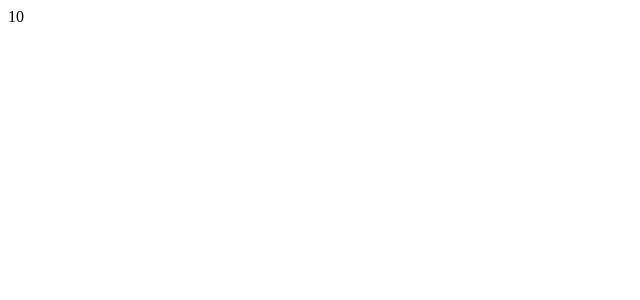
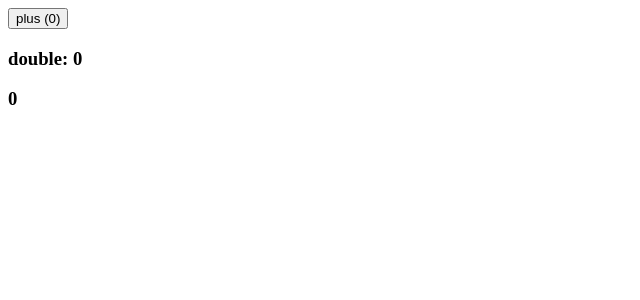
Before and after one commit to wangkaiwd/react-project, a React app: page / in a window 1280 px wide. Shown: the top 300 px of the page, without its empty margins (0-640 px from the left). Built offline with nearby package versions, Linux system fonts and the light colour scheme.

Commit message:
feat: useMemo 和 useCallback

```diff
--- a/src/App.jsx
+++ b/src/App.jsx
@@ -1,4 +1,4 @@
-import React, { lazy, Suspense, Component, createContext } from 'react';
+import React, { createContext, lazy, Suspense, useState, useCallback } from 'react';
 // import ContextDemo from './ContextDemo';
 // 使用import()动态引入组件是一个很好的利用webpack代码分割功能的方式，
 // 这里我们也可以在引入路径前使用magic comment来为webpack传递一些信息从而实现类似于
@@ -8,49 +8,77 @@ import React, { lazy, Suspense, Component, createContext } from 'react';
 // const UseStateDemo = lazy(() => import(/*webpackChunkName: "UseState"*/'./UseStateDemo'));
 const UseEffectDemo = lazy(() => import(/*webpackChunkName: "UseEffect"*/ './UseEffectDemo'));
 const UseContextDemo = lazy(() => import(/*webpackChunkName: "UseContext"*/ './UseContextDemo'));
+const UseMemoDemo = lazy(() => import(/*webpackChunkName: "UseContext"*/ './UseMemoDemo'));
 
 export const CountContext = createContext(0);
 
-class App extends Component {
-  state = {
-    hasError: false,
-    count: 10
-  };
-  // 如果一个class组件中定义了static getDerivedStateFromError或者componentDidCatch
-  // 这2个生命周期中的任意一个(或2个)时，那么它就变成一个错误边界。
-
-  // 此生命周期会在后代组件抛出错误后被调用，它将抛出的错误作为参数，并返回一个值以更新state
-  static getDerivedStateFromError (error) {
-    return { hasError: true };
-  }
-
-  // 此生命周期在后代组件抛出错误后被调用。它接收2个参数：error:抛出的错误，errorInfo:一个包含componentStack属性的对象(抛出错误组件的信息)
-  // componentDidCatch (error, errorInfo) {
-  //   console.log(error, errorInfo);
-  //   this.setState({ hasError: true });
+// class App extends Component {
+//   state = {
+//     hasError: false,
+//     count: 10
+//   };
+//   // 如果一个class组件中定义了static getDerivedStateFromError或者componentDidCatch
+//   // 这2个生命周期中的任意一个(或2个)时，那么它就变成一个错误边界。
+//
+//   // 此生命周期会在后代组件抛出错误后被调用，它将抛出的错误作为参数，并返回一个值以更新state
+//   static getDerivedStateFromError (error) {
+//     return { hasError: true };
+//   }
+//
+//   // 此生命周期在后代组件抛出错误后被调用。它接收2个参数：error:抛出的错误，errorInfo:一个包含componentStack属性的对象(抛出错误组件的信息)
+//   // componentDidCatch (error, errorInfo) {
+//   //   console.log(error, errorInfo);
+//   //   this.setState({ hasError: true });
+//   // }
+//
+//   render () {
+//     const { hasError, count } = this.state;
+//     if (hasError) {
+//       return (
+//         <h2>出错了</h2>
+//       );
+//     }
+//     return (
+//       <div className="App">
+//         <button onClick={() => this.setState({ count: count + 1 })}>plus({count})</button>
+//         {/*<CountContext.Provider value={count}>*/}
+//         <Suspense fallback={<div>loading...</div>}>
+//           {/*<ContextDemo/>*/}
+//           {/*<MemoDemo/>*/}
+//           {/*<UseStateDemo/>*/}
+//           {/*<UseEffectDemo/>*/}
+//           {/*<UseContextDemo/>*/}
+//           <UseMemoDemo/>
+//         </Suspense>
+//         {/*</CountContext.Provider>*/}
+//       </div>
+//     );
+//   }
+//
 // }
-
-  render () {
-    const { hasError, count } = this.state;
-    if (hasError) {
+const App = () => {
+  const [count, setCount] = useState(0);
+  const [count2, setCount2] = useState(0);
+  // 这样会在每次更新组件的时候，重新建立一个函数
+  // const onClick = () => {
+  //   console.log('click');
+  //   setCount2(count2 + 1);
+  // };
+  // 使用useCallback就会引发缓存效果，在依赖项没有更改的时候，就不会重新创建函数
+  // 当你把回调函数传递给经过优化的并使用引用相等性去避免非必要渲染(这里以memo为例)的子组件时，它将非常有用
+  const onClick = useCallback(() => {
+    console.log('click');
+    setCount2((count2) => count2 + 1);
+  }, []); // 当依赖项发生变化的时候会返回一个新的函数
   return (
-        <h2>出错了</h2>
-      );
-    }
-    return (
-      <div className="App">
-        <CountContext.Provider value={count}>
+    <div>
+      <button onClick={() => setCount(count + 1)}>plus ({count})</button>
       <Suspense fallback={<div>loading...</div>}>
-            {/*<ContextDemo/>*/}
-            {/*<MemoDemo/>*/}
-            {/*<UseStateDemo/>*/}
-            {/*<UseEffectDemo/>*/}
-            <UseContextDemo/>
+        <UseMemoDemo onClick={onClick}/>
+        <h3>{count2}</h3>
       </Suspense>
-        </CountContext.Provider>
     </div>
   );
-  }
+};
 
-}
 export default App;
--- /dev/null
+++ b/src/UseMemoDemo.jsx
@@ -0,0 +1,21 @@
+import React, { useMemo, memo } from 'react';
+// 使用memo对函数式组件的props进行浅层对比
+const UseMemoDemo = memo((props) => {
+  // 传入useMemo的函数会在渲染期间执行，请不要在这个函数内部执行与渲染无关的操作
+  // 会在依赖项发生改变的时候才会重新执行函数内容，从而更新double值，避免不必要的更新
+  // 相比于useEffect，useMemo不能用来处理副作用，并且useMemo的返回值可以直接在组件中使用
+  console.log('useMemo update');
+  const double = useMemo(() => {
+    console.log('double update');
+    return props.count * 2;
+  }, [props.count % 3 === 0]); // 依赖的值发生变化后会执行函数
+  return (
+    <div>
+      <h3 onClick={props.onClick}>double: {double}</h3>
+    </div>
+  );
+});
+UseMemoDemo.defaultProps = {
+  count: 0
+};
+export default UseMemoDemo;
```
Lines whose indentation alone changed are shown as unchanged.
